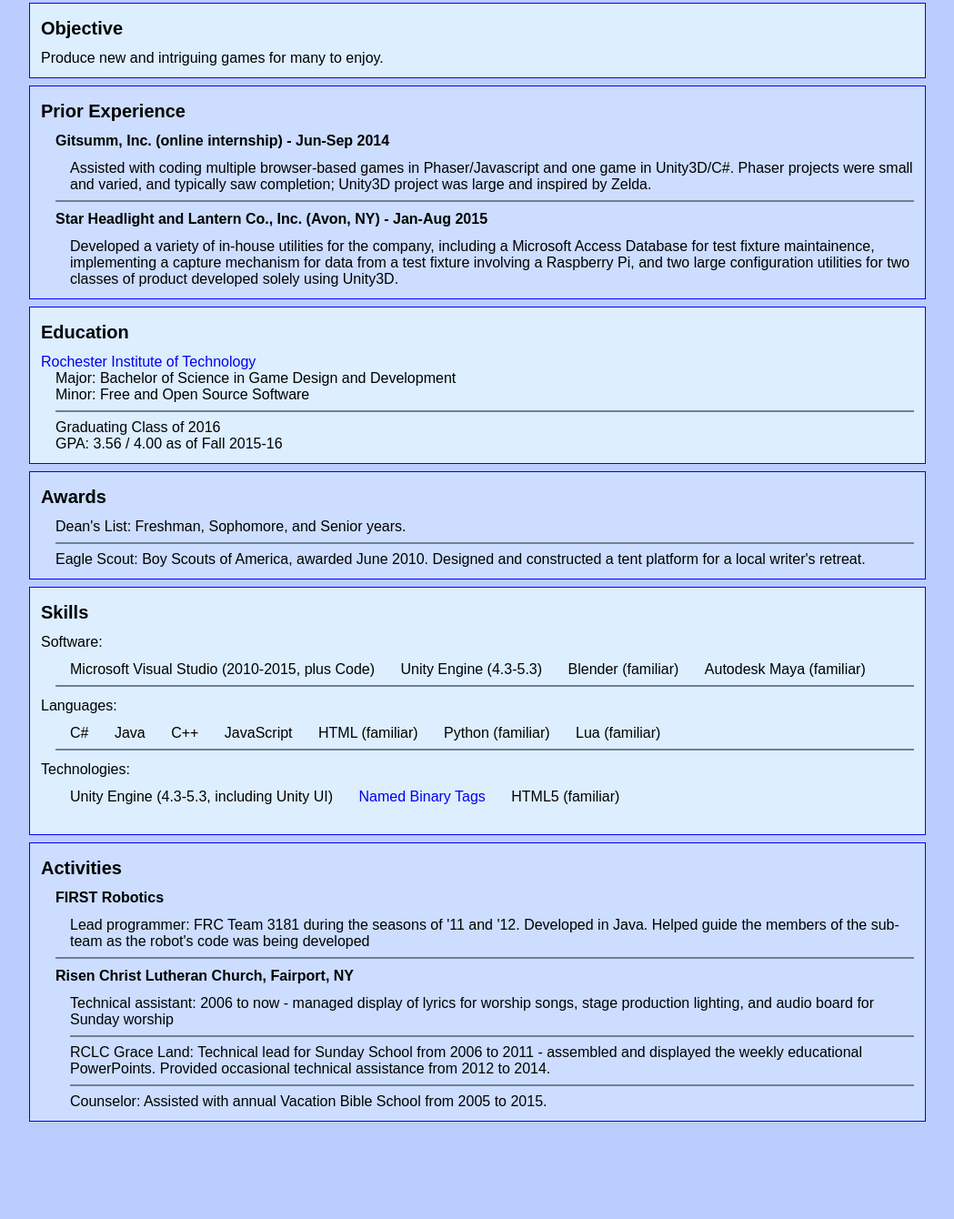
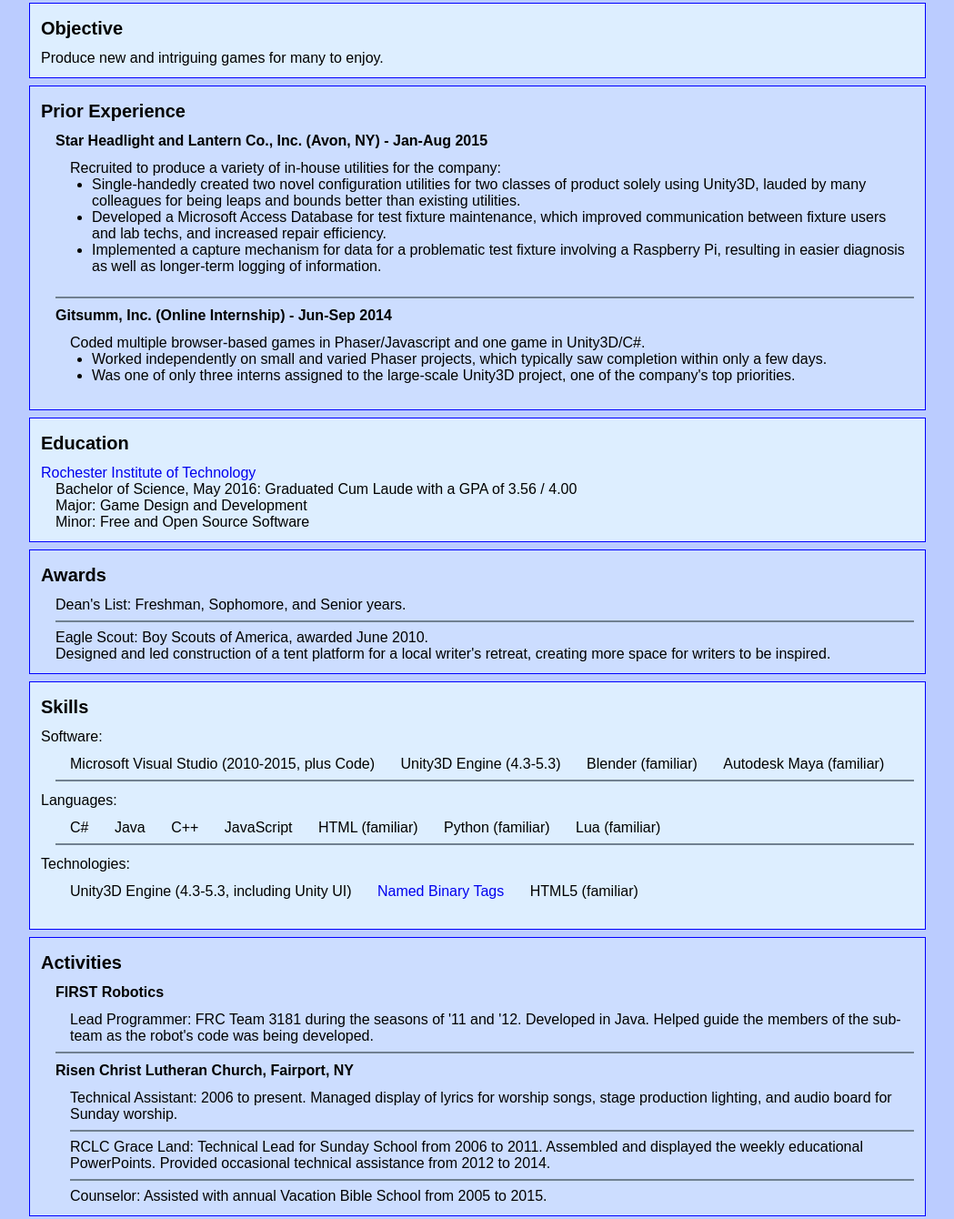
Before and after one commit to sctjkc01/sctjkc01.github.io, a plain HTML site: page resume/index.html in a window 1280 px wide. Shown: the part 112-1452 px from the top of the page at 91% size, without its empty margins (115-1164 px from the left). Before the commit the page ends 1353 px from the top, so only its background shows below. Drawn offline with nearby package versions, Linux system fonts and the light colour scheme.

Commit message:
Additional work on resume

```diff
--- a/resume/index.html
+++ b/resume/index.html
@@ -33,6 +33,10 @@
             margin: 4px auto;
             max-width: 350px;
             border-bottom: 2px solid black;
+        }
+
+        ul {
+            margin-top: 0px;
         }
 
         div#addy,
@@ -115,28 +119,38 @@
     <div id="exp" class="sect alt">
         <div class="header">Prior Experience</div>
         <div class="indent divideAfter">
-            <div class="subheader">Gitsumm, Inc. (online internship) - Jun-Sep 2014</div>
-            <div class="indent">Assisted with coding multiple browser-based games in Phaser/Javascript and one game in Unity3D/C#. Phaser projects
-                were small and varied, and typically saw completion; Unity3D project was large and inspired by Zelda.</div>
+            <div class="subheader">Star Headlight and Lantern Co., Inc. (Avon, NY) - Jan-Aug 2015</div>
+            <div class="indent">Recruited to produce a variety of in-house utilities for the company:</div>
+            <ul>
+
+                <li>Single-handedly created two novel configuration utilities for two classes of product solely using Unity3D, lauded by many colleagues for being leaps and bounds better than existing utilities.</li>
+
+                <li>Developed a Microsoft Access Database for test fixture maintenance, which improved communication between fixture users and lab techs, and increased repair efficiency.</li>
+
+                <li>Implemented a capture mechanism for data for a problematic test fixture involving a Raspberry Pi, resulting in easier diagnosis as well as longer-term logging of information.</li>
+
+            </ul>
         </div>
         <div class="indent">
-            <div class="subheader">Star Headlight and Lantern Co., Inc. (Avon, NY) - Jan-Aug 2015</div>
-            <div class="indent">Developed a variety of in-house utilities for the company, including a Microsoft Access Database for test fixture
-                maintainence, implementing a capture mechanism for data from a test fixture involving a Raspberry Pi, and
-                two large configuration utilities for two classes of product developed solely using Unity3D.</div>
+            <div class="subheader">Gitsumm, Inc. (Online Internship) - Jun-Sep 2014</div>
+            <div class="indent">Coded multiple browser-based games in Phaser/Javascript and one game in Unity3D/C#.</div>
+            <ul>
+
+                <li>Worked independently on small and varied Phaser projects, which typically saw completion within only a few days.</li>
+
+                <li>Was one of only three interns assigned to the large-scale Unity3D project, one of the company's top priorities.</li>
+
+            </ul>
         </div>
     </div>
     <div id="edu" class="sect">
         <div class="header">Education</div>
         <div>
             <a href="http://www.rit.edu/" target="_blank">Rochester Institute of Technology</a>
-            <div class="indent divideAfter">
-                Major: Bachelor of Science in Game Design and Development
+            <div class="indent">
+                Bachelor of Science, May 2016: Graduated Cum Laude with a GPA of 3.56 / 4.00
+                <br /> Major: Game Design and Development
                 <br /> Minor: Free and Open Source Software
-            </div>
-            <div class="indent">
-                Graduating Class of 2016
-                <br /> GPA: 3.56 / 4.00 as of Fall 2015-16
             </div>
         </div>
     </div>
@@ -146,7 +160,8 @@
             Dean's List: Freshman, Sophomore, and Senior years.
         </div>
         <div class="indent">
-            Eagle Scout: Boy Scouts of America, awarded June 2010. Designed and constructed a tent platform for a local writer's retreat.
+            Eagle Scout: Boy Scouts of America, awarded June 2010.
+            <br /> Designed and led construction of a tent platform for a local writer's retreat, creating more space for writers to be inspired.
         </div>
     </div>
     <div id="skl" class="sect">
@@ -155,7 +170,7 @@
             Software:
             <div class="list indent divideAfter">
                 <div class="element">Microsoft Visual Studio (2010-2015, plus Code)</div>
-                <div class="element">Unity Engine (4.3-5.3)</div>
+                <div class="element">Unity3D Engine (4.3-5.3)</div>
                 <div class="element">Blender (familiar)</div>
                 <div class="element">Autodesk Maya (familiar)</div>
             </div>
@@ -171,7 +186,7 @@
             </div>
             Technologies:
             <div class="list indent">
-                <div class="element">Unity Engine (4.3-5.3, including Unity UI)</div>
+                <div class="element">Unity3D Engine (4.3-5.3, including Unity UI)</div>
                 <div class="element"><a href="http://wiki.vg/NBT" target="_blank">Named Binary Tags</a></div>
                 <div class="element">HTML5 (familiar)</div>
             </div>
@@ -181,14 +196,14 @@
         <div class="header">Activities</div>
         <div class="indent divideAfter">
             <div class="subheader">FIRST Robotics</div>
-            <div class="indent">Lead programmer: FRC Team 3181 during the seasons of '11 and '12. Developed in Java. Helped guide the members
-                of the sub-team as the robot's code was being developed</div>
+            <div class="indent">Lead Programmer: FRC Team 3181 during the seasons of '11 and '12. Developed in Java. Helped guide the members
+                of the sub-team as the robot's code was being developed.</div>
         </div>
         <div class="indent">
             <div class="subheader">Risen Christ Lutheran Church, Fairport, NY</div>
-            <div class="indent divideAfter">Technical assistant: 2006 to now - managed display of lyrics for worship songs, stage production lighting, and
-                audio board for Sunday worship</div>
-            <div class="indent divideAfter">RCLC Grace Land: Technical lead for Sunday School from 2006 to 2011 - assembled and displayed the weekly educational
+            <div class="indent divideAfter">Technical Assistant: 2006 to present. Managed display of lyrics for worship songs, stage production lighting, and
+                audio board for Sunday worship.</div>
+            <div class="indent divideAfter">RCLC Grace Land: Technical Lead for Sunday School from 2006 to 2011. Assembled and displayed the weekly educational
                 PowerPoints. Provided occasional technical assistance from 2012 to 2014.</div>
             <div class="indent">Counselor: Assisted with annual Vacation Bible School from 2005 to 2015.</div>
         </div>
```
